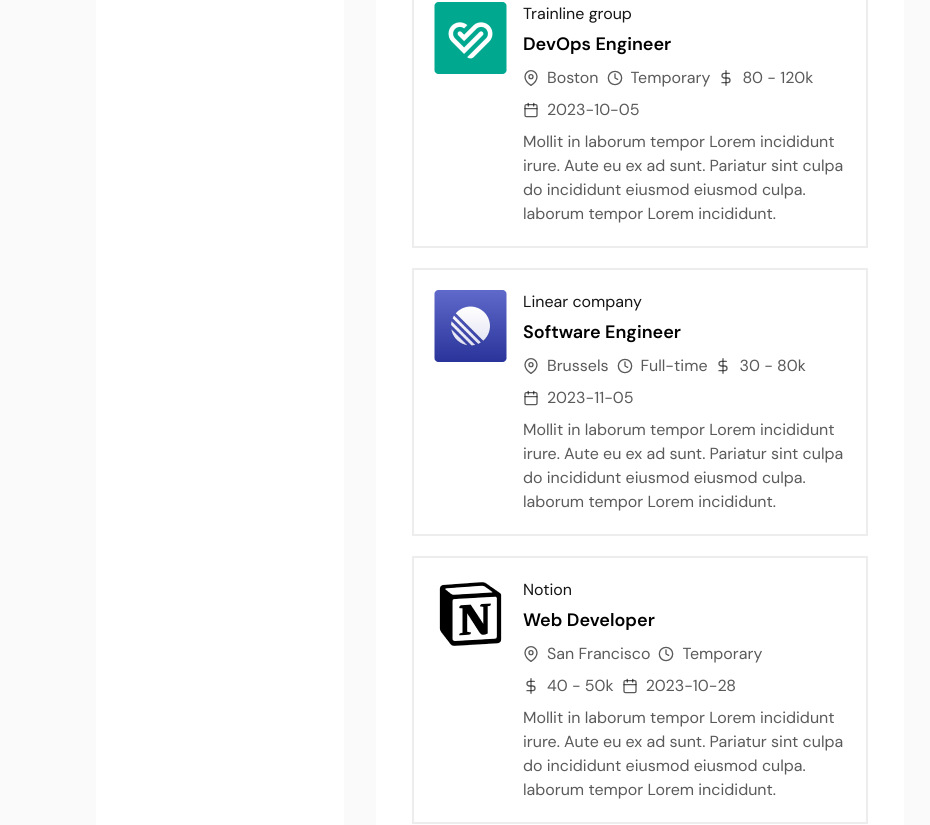
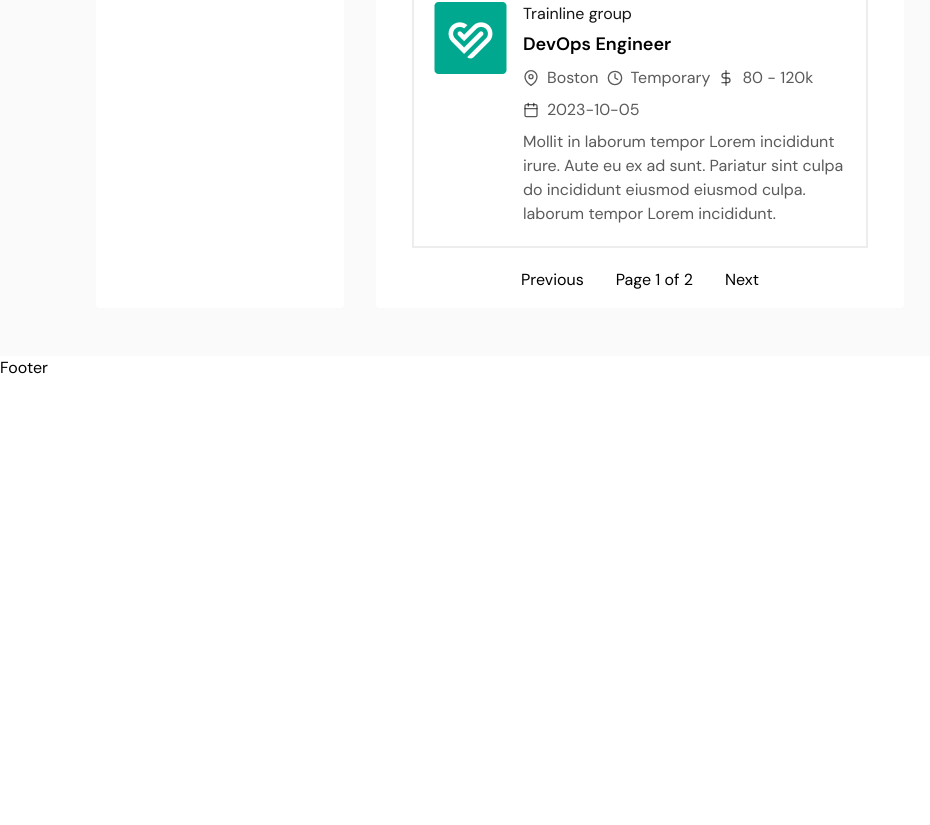
Before and after one commit to Yashcodes/job-portal-frontend, a React (Vite) app: page / in a window 1280 px wide. Shown: the part 1972-2797 px from the top of the page, without its empty margins (0-930 px from the left). After the commit the page ends 2352 px from the top, so only its background shows below. Built offline with nearby package versions, Linux system fonts and the light colour scheme.

Commit message:
Implemented pagination for jobs range upto 6 per page

```diff
--- a/src/Pages/Home.jsx
+++ b/src/Pages/Home.jsx
@@ -43,6 +43,28 @@
     selectedCategory(e.target.value);
   };
 
+  // Calculate the index range
+  const calculatePageRange = () => {
+    const startIndex = (currentPage - 1) * itemsPerPage;
+    const endIndex = startIndex + itemsPerPage;
+
+    return { startIndex, endIndex };
+  };
+
+  // Function for the next page
+  const nextPage = () => {
+    if (currentPage < Math.ceil(filteredItems.length / itemsPerPage)) {
+      setCurrentPage(currentPage + 1);
+    }
+  };
+
+  // Function for the previous page
+  const previousPage = () => {
+    if (currentPage > 1) {
+      setCurrentPage(currentPage - 1);
+    }
+  };
+
   // Main functions
   const filteredData = (jobs, selected, query) => {
     let filteredJobs = jobs;
@@ -70,6 +92,11 @@
       );
       console.log(filteredData);
     }
+
+    // Slice the data based on current page
+    const { startIndex, endIndex } = calculatePageRange();
+
+    filteredJobs = filteredJobs.slice(startIndex, endIndex);
 
     return filteredJobs.map((data, index) => <Card key={index} data={data} />);
   };
@@ -99,6 +126,36 @@
               <p>No data found</p>
             </>
           )}
+
+          {/* Pagination here */}
+          {result.length > 0 ? (
+            <div className="flex justify-center mt-4 space-x-8">
+              <button
+                onClick={previousPage}
+                className="hover:underline"
+                disabled={currentPage === 1}
+              >
+                Previous
+              </button>
+
+              <span className="mx-2">
+                Page {currentPage} of{" "}
+                {Math.ceil(filteredItems.length / itemsPerPage)}
+              </span>
+
+              <button
+                onClick={nextPage}
+                disabled={
+                  currentPage === Math.ceil(filteredItems.length / itemsPerPage)
+                }
+                className="hover:underline"
+              >
+                Next
+              </button>
+            </div>
+          ) : (
+            ""
+          )}
         </div>
 
         {/* Right side */}
```
